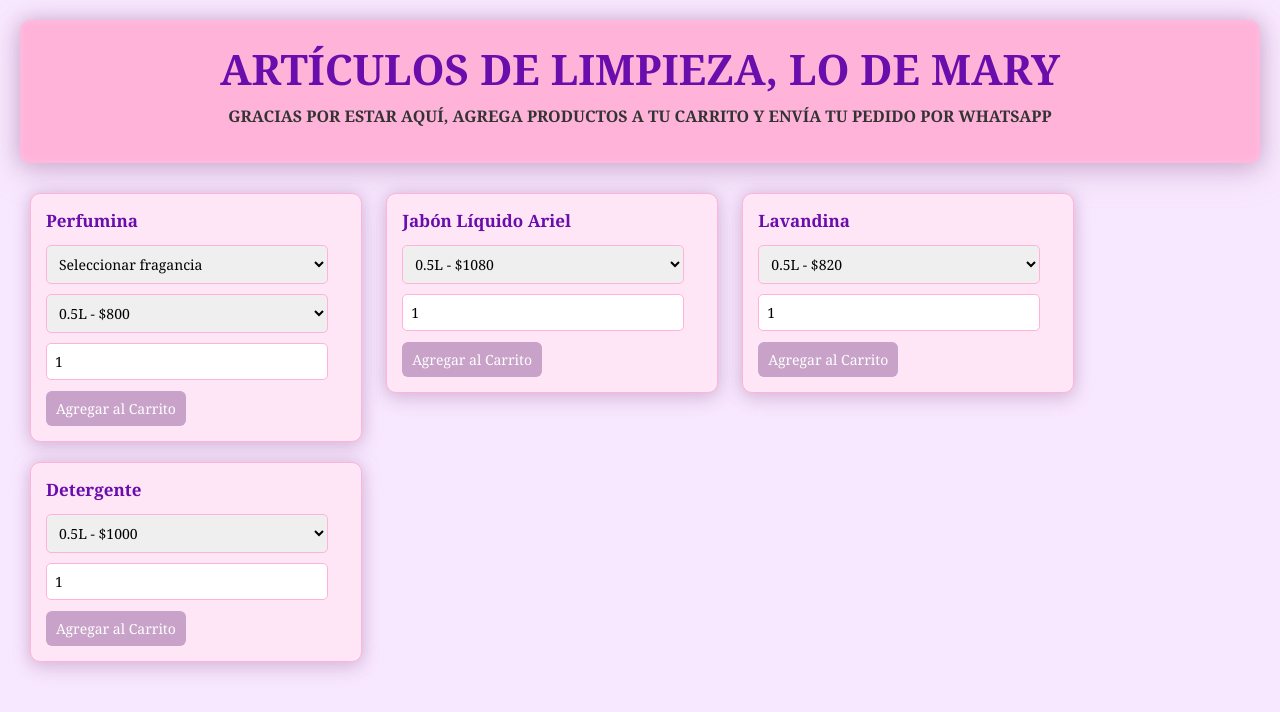
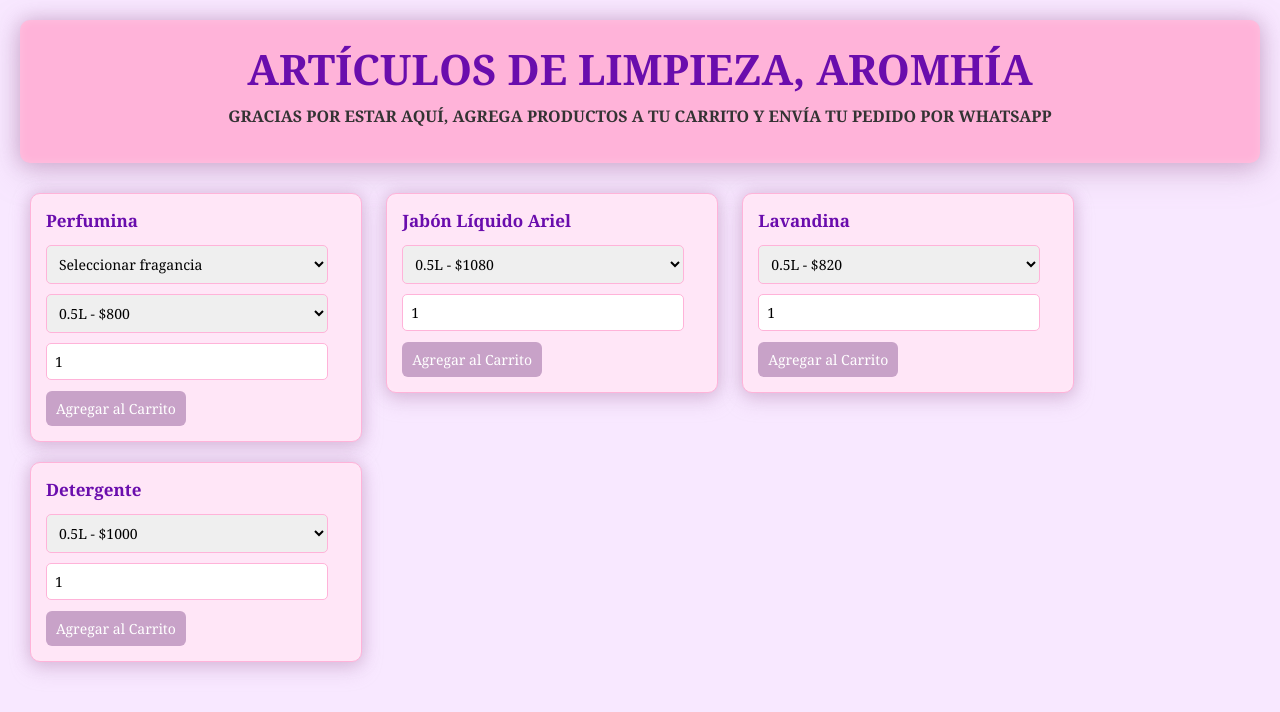
Before and after one commit to RocioAlv/TiendaOnline, a plain HTML site: page index.html in a window 1280 px wide. Drawn offline with Linux system fonts and the light colour scheme.

Commit message:
Update index.html

```diff
--- a/index.html
+++ b/index.html
@@ -207,7 +207,7 @@
 </head>
 <body>
   <header>
-    <h1>ARTÍCULOS DE LIMPIEZA, LO DE MARY</h1>
+    <h1>ARTÍCULOS DE LIMPIEZA, AROMHÍA </h1>
     <p>GRACIAS POR ESTAR AQUÍ, AGREGA PRODUCTOS A TU CARRITO Y ENVÍA TU PEDIDO POR WHATSAPP</p>
   </header>
 
```
